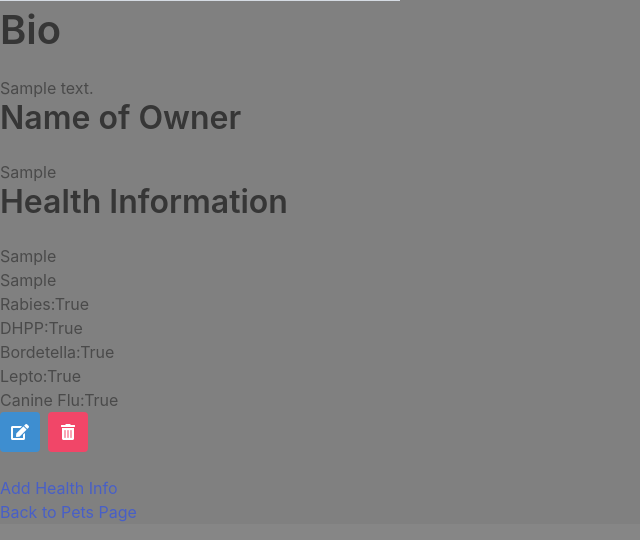
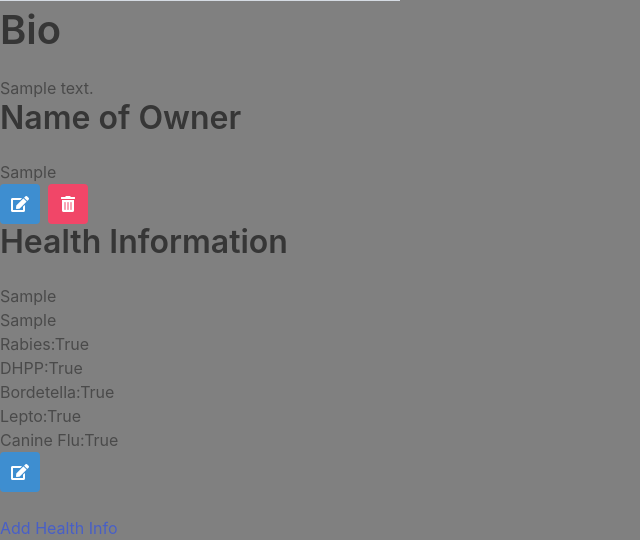
Before and after one commit to AddyRdz/MyPetPro, a Django app: page /pet/1/ in a window 1280 px wide. Shown: the part 387-927 px from the top of the page, without its empty margins (0-640 px from the left). Run offline with Django 4.2, Linux system fonts and the light colour scheme; a user stored in the database is signed in; tables that the repository leaves empty hold one stand-in row (values such as "Sample post"); grey boxes marked "Sample" are stand-in pictures.

Commit message:
Worked on detail page, adding buttons

```diff
--- a/main_app/templates/pet_detail.html
+++ b/main_app/templates/pet_detail.html
@@ -14,18 +14,6 @@
     <h3 class="title is-3">Name of Owner</h3>
     <p>{{pet.owner}}</p>
 
-</div>
-<div class="Health Details">
-    <h4 class="title is -4">Health Information</h4>
-    <p>{{pet.pets.food}}</p>
-    <p>{{pet.pets.health_issues}}</p>
-    <p>Rabies:{{pet.pets.rabies}}</p>
-    <p>DHPP:{{pet.pets.dhpp}}</p>
-    <p>Bordetella:{{pet.pets.bordetella}}</p>
-    <p>Lepto:{{pet.pets.lepto}}</p>
-    <p>Canine Flu:{{pet.pets.canine_flu}}</p>
-
-</div>
 <div class="detail__container">
     <div class="buttons">
       <a href="{% url 'pet_update' pet.pk %}" class="button is-info">
@@ -40,8 +28,29 @@
       </a>
     </div>
 
+</div>
+<div class="Health Details">
+    <h4 class="title is -4">Health Information</h4>
+    <p>{{pet.pets.food}}</p>
+    <p>{{pet.pets.health_issues}}</p>
+    <p>Rabies:{{pet.pets.rabies}}</p>
+    <p>DHPP:{{pet.pets.dhpp}}</p>
+    <p>Bordetella:{{pet.pets.bordetella}}</p>
+    <p>Lepto:{{pet.pets.lepto}}</p>
+    <p>Canine Flu:{{pet.pets.canine_flu}}</p>
+</div>
+<div class="detail__container">
+    <div class="buttons">
+      <a href="{% url 'pet_update' pet.pk %}" class="button is-info">
+        <span class="icon">
+          <i class="fas fa-edit"></i>
+        </span>
+      </a>
+    </div>
+
+
 <div><a href="{% url 'health_create' pet.pk pet.pets.pk %}">Add Health Info</a></div>
-<div><a href="{% url 'pet_list' %}">Back to Pets Page</a></div>
+<!-- <div><a href="{% url 'pet_list' %}">Back to Pets Page</a></div> -->
 
 
 {% endblock %}
```
